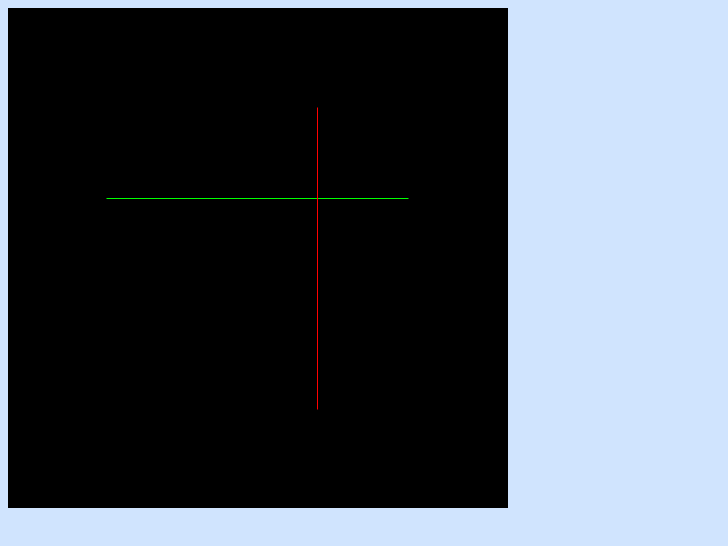
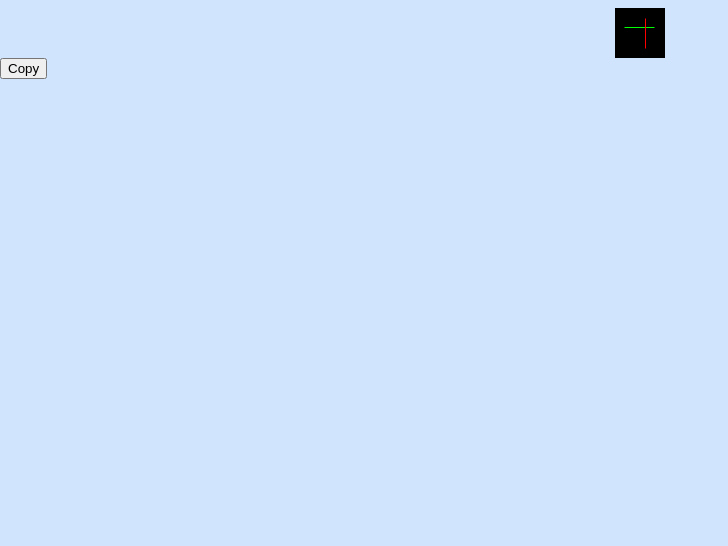
Before and after one commit to taekout/WebGL-Playground, a plain HTML site: page index.html in a window 1280 px wide. Shown: the whole page, without its empty margins (0-728 px from the left). Drawn offline with Linux system fonts and the light colour scheme.

Commit message:
adding filtering switch off for all browsers.

```diff
--- a/index.html
+++ b/index.html
@@ -185,18 +185,46 @@
         gl.enable(gl.DEPTH_TEST);
         drawScene();
     }
+
+	function copy() {
+		var pixels = new Uint8Array(gl.viewportWidth * gl.viewportHeight * 4);
+		gl.readPixels(0, 0, gl.viewportWidth, gl.viewportHeight, gl.RGBA, gl.UNSIGNED_BYTE, pixels);
+		console.log(pixels);
+	}
 </script>
 <style>
 body {
 	background-color: #d0e4fe;
-	image-rendering: crisp-edges;
-	 -ms-interpolation-mode: nearest-neighbor;
+	padding: 0px;
+    margin-left: auto;
+    margin-right: auto;
+    border: 0px none;
+    display: block;
+    image-rendering: optimizeSpeed;
+    image-rendering: -moz-crisp-edges;
+    image-rendering: -o-crisp-edges;
+    image-rendering: -webkit-optimize-contrast;
+    image-rendering: optimize-contrast;
+    image-rendering: crisp-edges;
+    image-rendering: pixelated;
+    -ms-interpolation-mode: nearest-neighbor;
 }
 
 canvas {
 	background-color: #d0e4fe;
-	image-rendering: crisp-edges;
-	 -ms-interpolation-mode: nearest-neighbor;
+	padding: 0px;
+    margin-left: auto;
+    margin-right: auto;
+    border: 0px none;
+    display: block;
+    image-rendering: optimizeSpeed;
+    image-rendering: -moz-crisp-edges;
+    image-rendering: -o-crisp-edges;
+    image-rendering: -webkit-optimize-contrast;
+    image-rendering: optimize-contrast;
+    image-rendering: crisp-edges;
+    image-rendering: pixelated;
+    -ms-interpolation-mode: nearest-neighbor;
 }
 
 </style>
@@ -204,7 +232,8 @@ canvas {
 
 
 <body onload="webGLStart();">
-    <canvas id="lesson02-canvas" style="border: none;" width="500" height="500" ></canvas>
+    <canvas id="lesson02-canvas" style="border: none;" width="50" height="50" ></canvas>
+	<button onclick="copy()">Copy</button>
 </body>
 
 </html>
```
